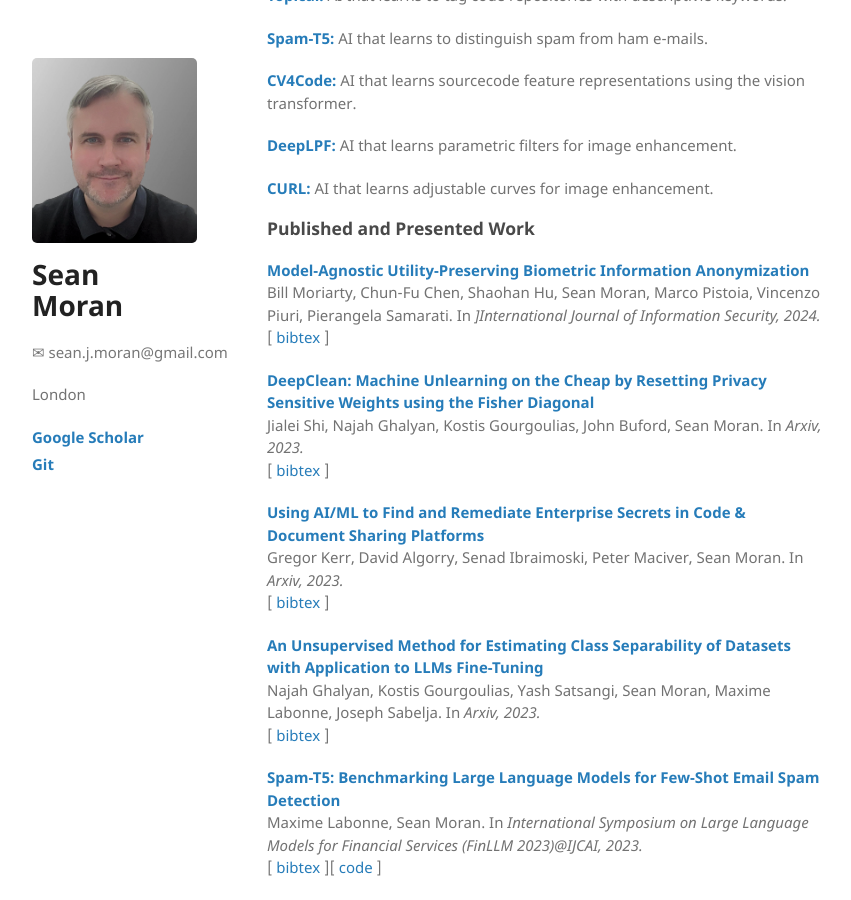
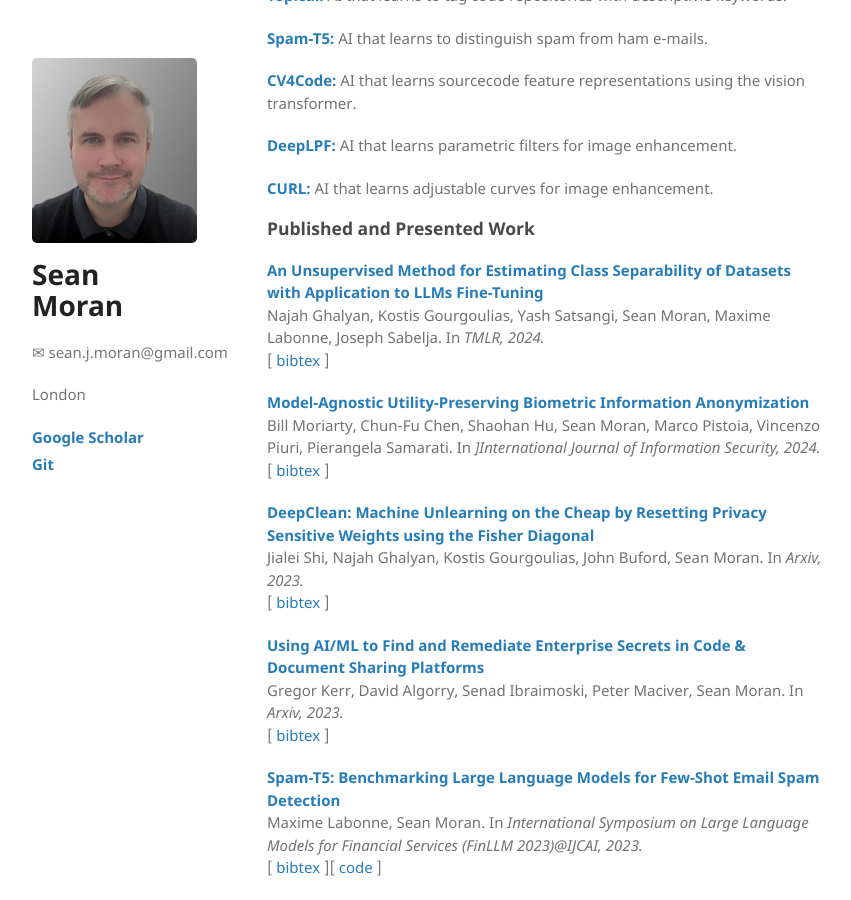
Before and after one commit to sjmoran/sjmoran.github.io, a Jekyll site: the page built from index.html, in a window 1280 px wide and 900 px high, scrolled down 1000 px. Shown: the whole window, without its empty margins (26-877 px from the left). Built offline with Jekyll 4.4.1, drawn with Linux system fonts in a browser that asks for light colours; some of the changed lines change nothing that is shown.

Commit message:
Update index.html

```diff
--- a/index.html
+++ b/index.html
@@ -53,6 +53,11 @@ API-Miner: </a></strong>AI that searches for similar API contract specification
 
 </p><h3 id="published-and-presented-work">Published and Presented Work</h3>
 
+<p><strong><a target="_blank" href="https://arxiv.org/abs/2305.15016">
+An Unsupervised Method for Estimating Class Separability of Datasets with Application to LLMs Fine-Tuning</a></strong><br />Najah Ghalyan, Kostis Gourgoulias, Yash Satsangi, Sean Moran, Maxime Labonne,
+Joseph Sabelja. In <em>TMLR, 2024.</em><br />
+[ <a target="_blank" href="">bibtex</a> ] </p>
+
 <p><strong><a target="_blank" href="">
 Model-Agnostic Utility-Preserving Biometric Information Anonymization </a></strong><br />Bill Moriarty, Chun-Fu Chen, Shaohan Hu, Sean Moran, Marco Pistoia, Vincenzo Piuri, Pierangela Samarati. In <em>]International Journal of Information Security, 2024.</em><br />
 [ <a target="_blank" href="">bibtex</a> ] </p>
@@ -63,11 +68,6 @@ DeepClean: Machine Unlearning on the Cheap by Resetting Privacy Sensitive Weight
 
 <p><strong><a target="_blank" href="http://arxiv.org/abs/2401.01754">Using AI/ML to Find and Remediate Enterprise Secrets in Code & Document Sharing Platforms
 </a></strong><br />Gregor Kerr, David Algorry, Senad Ibraimoski, Peter Maciver, Sean Moran. In <em>Arxiv, 2023.</em><br />
-[ <a target="_blank" href="">bibtex</a> ] </p>
-
-<p><strong><a target="_blank" href="https://arxiv.org/abs/2305.15016">
-An Unsupervised Method for Estimating Class Separability of Datasets with Application to LLMs Fine-Tuning</a></strong><br />Najah Ghalyan, Kostis Gourgoulias, Yash Satsangi, Sean Moran, Maxime Labonne,
-Joseph Sabelja. In <em>Arxiv, 2023.</em><br />
 [ <a target="_blank" href="">bibtex</a> ] </p>
 
 <p><strong><a target="_blank" href="https://arxiv.org/abs/2304.01238">
```
